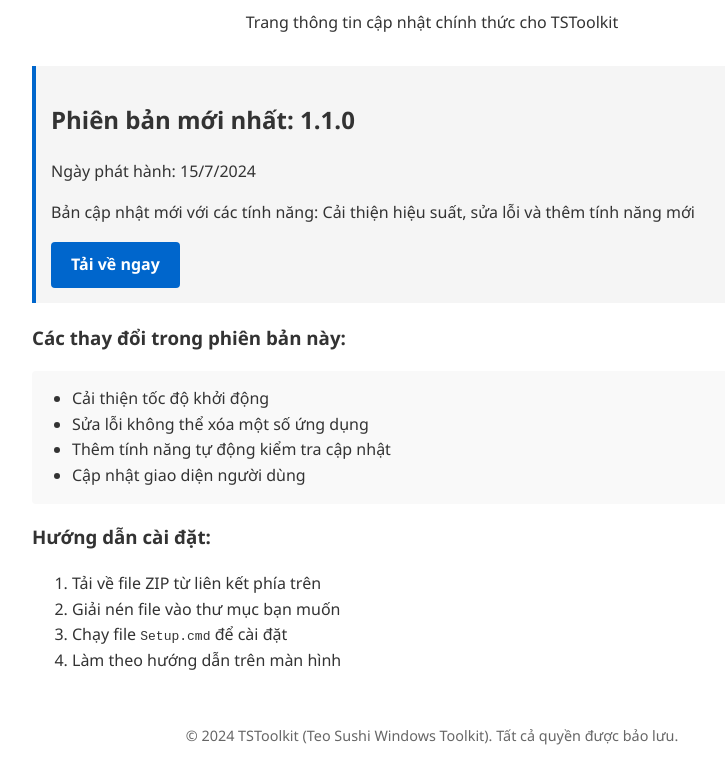
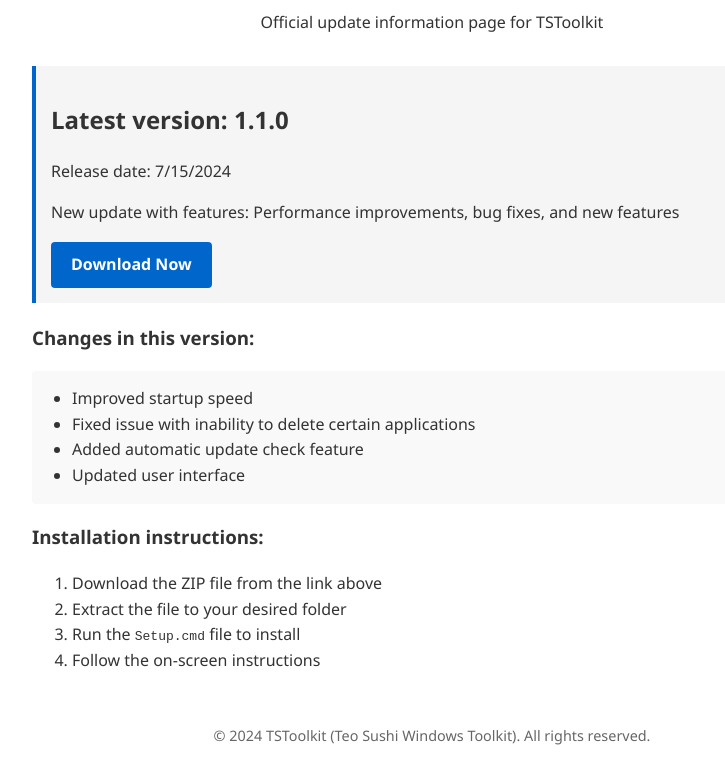
Before and after one commit to TeoSushi1014/tsupdate, a plain HTML site: page index.html in a window 1280 px wide. Shown: the part 104-885 px from the top of the page, without its empty margins (208-933 px from the left). Drawn offline with Linux system fonts and the light colour scheme.

Commit message:
Update TSToolkit update server components

```diff
--- a/index.html
+++ b/index.html
@@ -1,9 +1,9 @@
 <!DOCTYPE html>
-<html lang="vi">
+<html lang="en">
 <head>
     <meta charset="UTF-8">
     <meta name="viewport" content="width=device-width, initial-scale=1.0">
-    <title>TSToolkit - Cập Nhật</title>
+    <title>TSToolkit - Updates</title>
     <style>
         body {
             font-family: 'Segoe UI', Tahoma, Geneva, Verdana, sans-serif;
@@ -53,50 +53,50 @@
 </head>
 <body>
     <header>
-        <h1>TSToolkit - Cập Nhật</h1>
-        <p>Trang thông tin cập nhật chính thức cho TSToolkit</p>
+        <h1>TSToolkit - Updates</h1>
+        <p>Official update information page for TSToolkit</p>
     </header>
 
     <main>
         <div class="version-info">
-            <h2>Phiên bản mới nhất: <span id="latest-version">1.1.0</span></h2>
-            <p>Ngày phát hành: <span id="release-date">15/07/2024</span></p>
-            <p id="release-notes">Bản cập nhật mới với các tính năng: Cải thiện hiệu suất, sửa lỗi và thêm tính năng mới</p>
-            <a href="https://teosushi1014.github.io/tsupdate/dl/TSToolkit-v1.1.0.zip" class="download-btn" id="download-link">Tải về ngay</a>
+            <h2>Latest version: <span id="latest-version">1.1.0</span></h2>
+            <p>Release date: <span id="release-date">07/15/2024</span></p>
+            <p id="release-notes">New update with features: Performance improvements, bug fixes, and new features</p>
+            <a href="https://teosushi1014.github.io/tsupdate/dl/TSToolkit-v1.1.0.zip" class="download-btn" id="download-link">Download Now</a>
         </div>
 
-        <h3>Các thay đổi trong phiên bản này:</h3>
+        <h3>Changes in this version:</h3>
         <ul class="changelog" id="changelog">
-            <li>Cải thiện tốc độ khởi động</li>
-            <li>Sửa lỗi không thể xóa một số ứng dụng</li>
-            <li>Thêm tính năng tự động kiểm tra cập nhật</li>
-            <li>Cập nhật giao diện người dùng</li>
+            <li>Improved startup speed</li>
+            <li>Fixed issue with inability to delete certain applications</li>
+            <li>Added automatic update check feature</li>
+            <li>Updated user interface</li>
         </ul>
 
-        <h3>Hướng dẫn cài đặt:</h3>
+        <h3>Installation instructions:</h3>
         <ol>
-            <li>Tải về file ZIP từ liên kết phía trên</li>
-            <li>Giải nén file vào thư mục bạn muốn</li>
-            <li>Chạy file <code>Setup.cmd</code> để cài đặt</li>
-            <li>Làm theo hướng dẫn trên màn hình</li>
+            <li>Download the ZIP file from the link above</li>
+            <li>Extract the file to your desired folder</li>
+            <li>Run the <code>Setup.cmd</code> file to install</li>
+            <li>Follow the on-screen instructions</li>
         </ol>
     </main>
 
     <footer>
-        <p>&copy; 2024 TSToolkit (Teo Sushi Windows Toolkit). Tất cả quyền được bảo lưu.</p>
+        <p>&copy; 2024 TSToolkit (Teo Sushi Windows Toolkit). All rights reserved.</p>
     </footer>
 
     <script>
-        // Tự động cập nhật thông tin từ file updates.json
+        // Automatically update information from updates.json file
         fetch('updates.json')
             .then(response => response.json())
             .then(data => {
                 document.getElementById('latest-version').textContent = data.latestVersion;
-                document.getElementById('release-date').textContent = new Date(data.releaseDate).toLocaleDateString('vi-VN');
+                document.getElementById('release-date').textContent = new Date(data.releaseDate).toLocaleDateString('en-US');
                 document.getElementById('release-notes').textContent = data.releaseNotes;
                 document.getElementById('download-link').href = data.downloadUrl;
 
-                // Cập nhật changelog
+                // Update changelog
                 if (data.changeLog && data.changeLog.length > 0) {
                     const changelogList = document.getElementById('changelog');
                     changelogList.innerHTML = '';
@@ -107,7 +107,7 @@
                     });
                 }
             })
-            .catch(error => console.error('Không thể tải thông tin cập nhật:', error));
+            .catch(error => console.error('Unable to load update information:', error));
     </script>
 </body>
 </html>
--- a/updates.json
+++ b/updates.json
@@ -1,14 +1,14 @@
 {
   "latestVersion": "1.1.0",
   "downloadUrl": "https://teosushi1014.github.io/tsupdate/dl/TSToolkit-v1.1.0.zip",
-  "releaseNotes": "Bản cập nhật mới với các tính năng: Cải thiện hiệu suất, sửa lỗi và thêm tính năng mới",
+  "releaseNotes": "New update with features: Performance improvements, bug fixes, and new features",
   "releaseDate": "2024-07-15",
   "minRequiredVersion": "1.0.0",
   "isRequired": false,
   "changeLog": [
-    "Cải thiện tốc độ khởi động",
-    "Sửa lỗi không thể xóa một số ứng dụng",
-    "Thêm tính năng tự động kiểm tra cập nhật",
-    "Cập nhật giao diện người dùng"
+    "Improved startup speed",
+    "Fixed issue with inability to delete certain applications",
+    "Added automatic update check feature",
+    "Updated user interface"
   ]
 }
```
Also changed, not shown: 4 other files.
